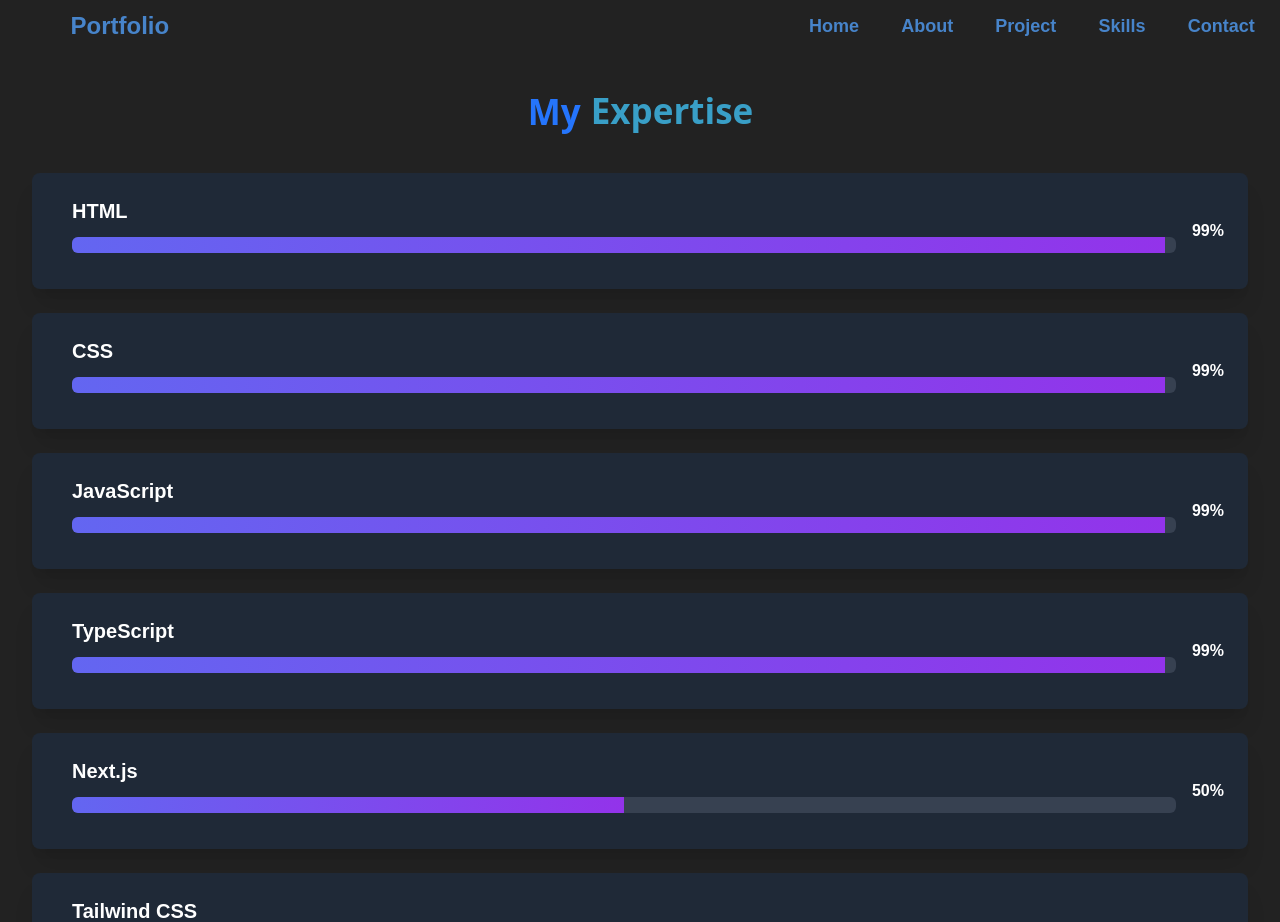
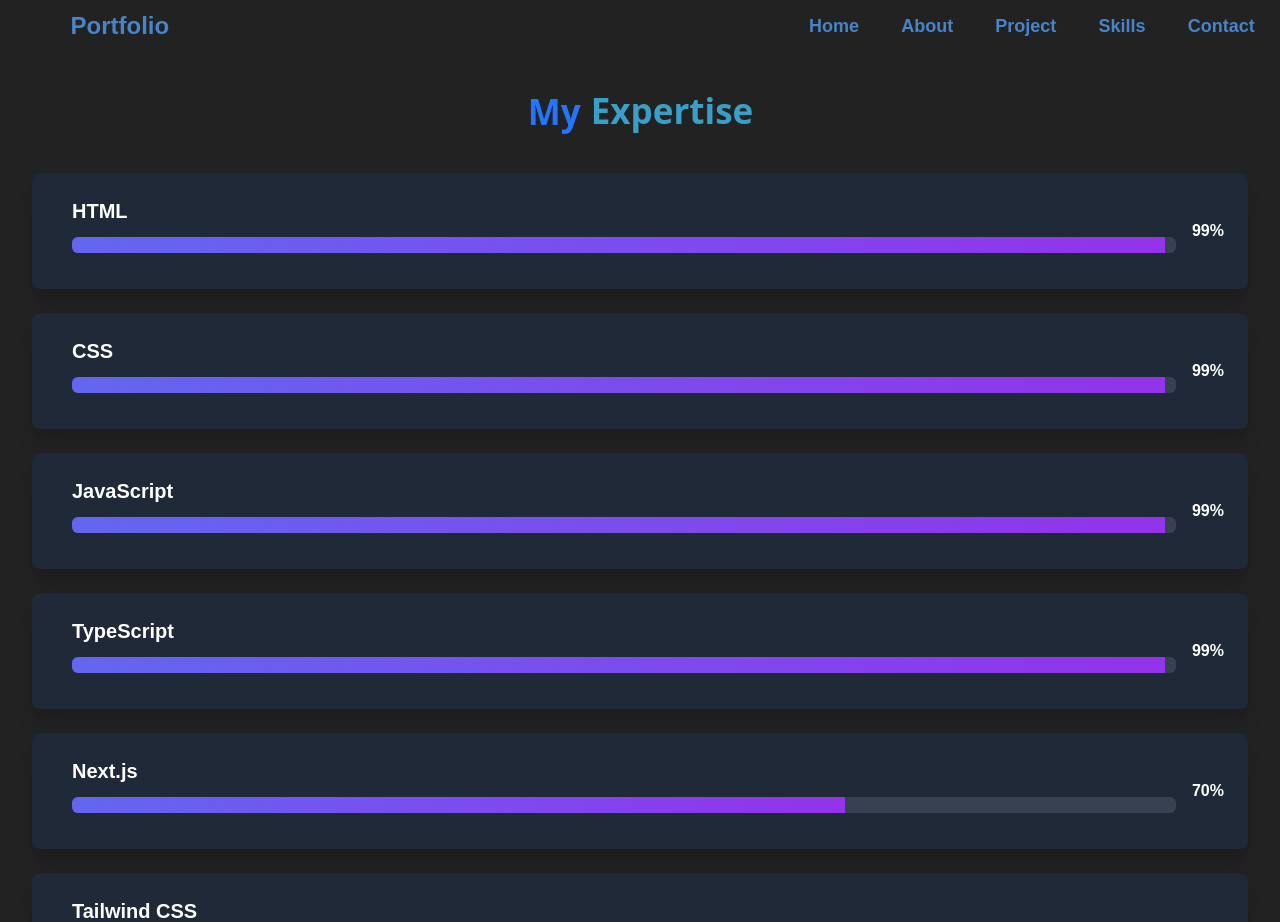
Before and after one commit to MuhammadSamad30/Portfolio-Tailwind-css, a Next.js app: page /skills in a window 1280 px wide. Shown: the top 922 px of the page. Built offline with nearby package versions, Linux system fonts and the light colour scheme.

Commit message:
Tailwind-Portfolio

```diff
--- a/components/Skills.tsx
+++ b/components/Skills.tsx
@@ -99,11 +99,11 @@
                   if (el) skillRefs.current[4] = el;
                 }}
                 className="h-full bg-gradient-to-r from-indigo-500 to-purple-600"
-                data-percentage="50%"
+                data-percentage="70%"
               ></div>
             </div>
           </div>
-          <span className="text-md font-semibold ml-4">50%</span>
+          <span className="text-md font-semibold ml-4">70%</span>
         </div>
 
         <div className="flex items-center bg-gray-800 rounded-lg p-6 shadow-xl hover:bg-indigo-800 transition duration-300">
```
